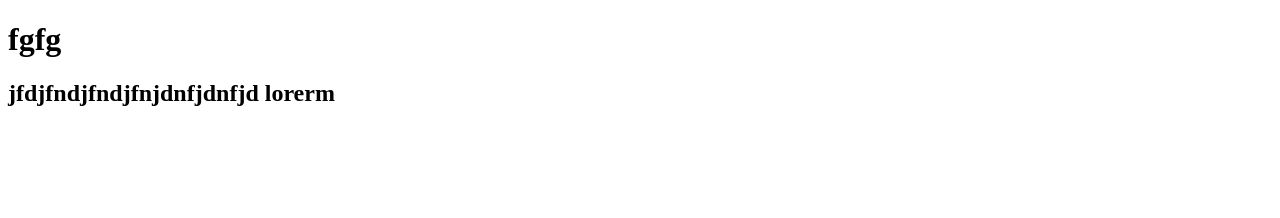
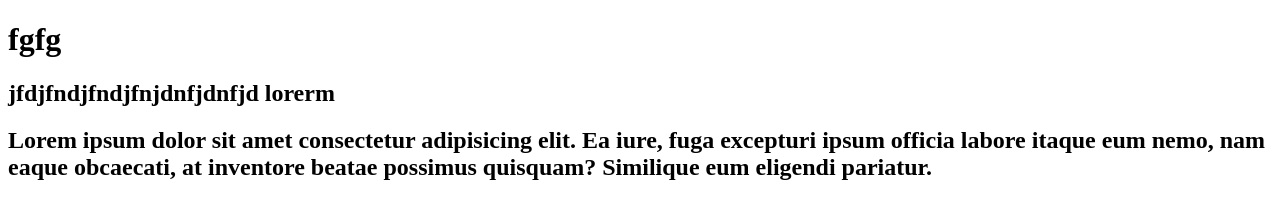
Before and after one commit to DilanGarciaa/Danyydilan, a plain HTML site: page index.html in a window 1280 px wide. Drawn offline with Linux system fonts and the light colour scheme.

Commit message:
h2 modification

```diff
--- a/index.html
+++ b/index.html
@@ -12,6 +12,7 @@
     <h2>jfdjfndjfndjfnjdnfjdnfjd lorerm
 
     </h2>
+    <h2>Lorem ipsum dolor sit amet consectetur adipisicing elit. Ea iure, fuga excepturi ipsum officia labore itaque eum nemo, nam eaque obcaecati, at inventore beatae possimus quisquam? Similique eum eligendi pariatur.</h2>
 
 </body>
 </html>
```
